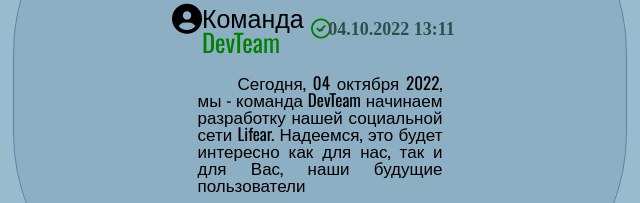
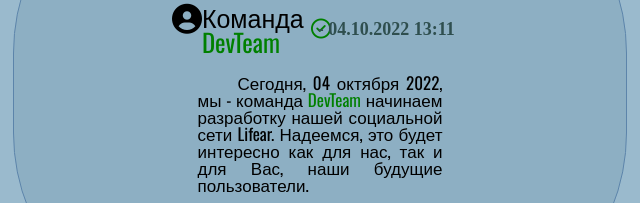
Before and after one commit to Fealerok/social-site, a plain HTML site: page Social-site/index.html in a window 1280 px wide. Shown: the part 1017-1220 px from the top of the page, 422-1062 px from the left. Drawn offline with nearby package versions, Linux system fonts and the light colour scheme.

Commit message:
Add files via upload

```diff
--- a/Social-site/index.html
+++ b/Social-site/index.html
@@ -121,7 +121,7 @@
           </div>
 
            <div class="text_news">
-               <span>Сегодня, 04 октября 2022, мы - команда DevTeam начинаем разработку нашей социальной сети Lifear. Надеемся, это будет интересно как для нас, так и для Вас, наши будущие пользователи</span>
+               <span>Сегодня, 04 октября 2022, мы - команда <span class='email'>DevTeam</span> начинаем разработку нашей социальной сети Lifear. Надеемся, это будет интересно как для нас, так и для Вас, наши будущие пользователи.</span>
                <br>
                <br>
                <span>За ходом разработки социальной сети вы можете следить здесь же, во вкладке <span class='email'>Новости</span>. В случае, если вы хотите поддержать нашу команду материально, то вот наши реквизиты: <br>Номер карты: <span class='email'>5000 0000 0000 0000</span> <br> Номер телефона: <span class='email'>+79000000000</span>
```
